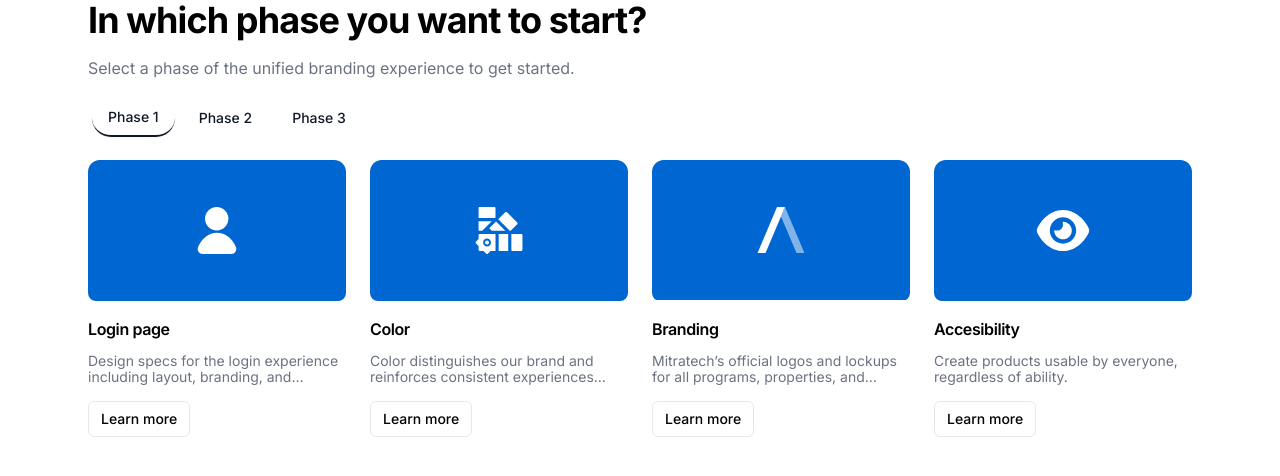
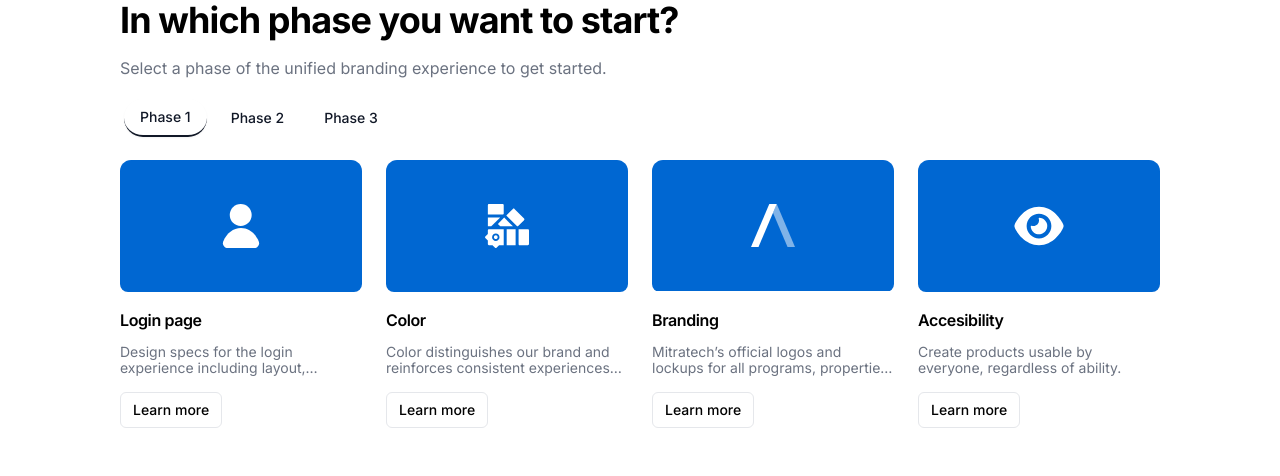
Before and after one commit to MT-Unified-Experience/zeroheight-onboarding, a Next.js app: page / in a window 1280 px wide. Shown: the top 476 px of the page. Built offline with nearby package versions, Linux system fonts and the light colour scheme.

Commit message:
Changing the px padding in the page

```diff
--- a/app/page.js
+++ b/app/page.js
@@ -3,7 +3,7 @@
 
 export default function Home() {
   return (
-    <main className="flex min-h-screen flex-col items-center justify-between py-0">
+    <main className="flex min-h-screen flex-col items-center justify-between py-0 px-24">
       <ZeroHeightTabsV2 />
     </main>
   );
```
